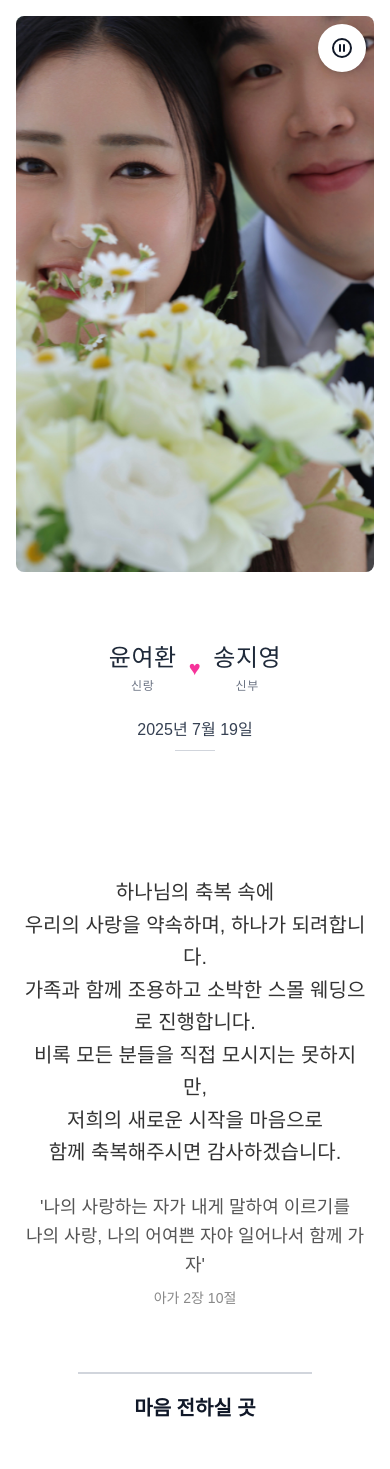
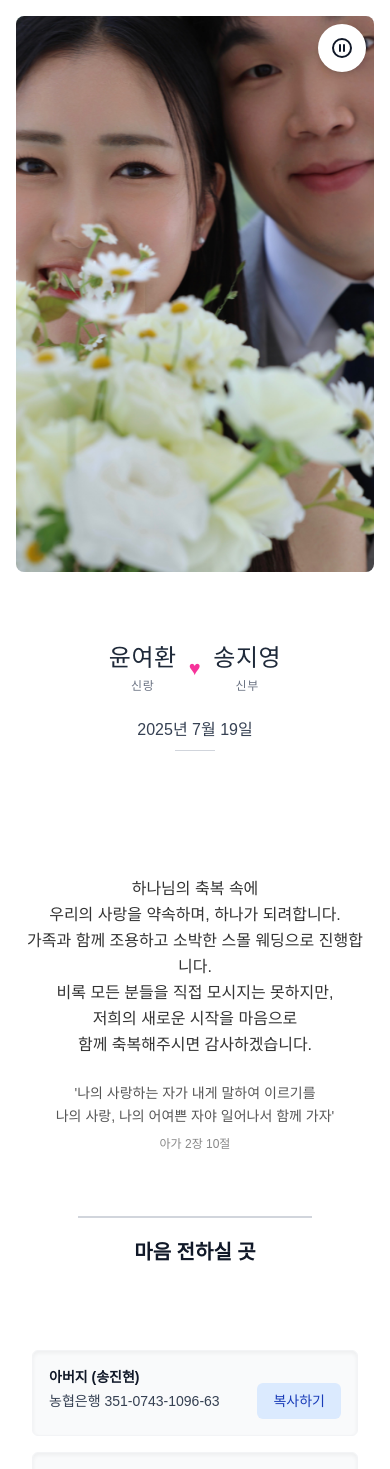
Before and after one commit to dev-hann/wedding, a Next.js app: page /song in a window 390 px wide. Shown: the top 1469 px of the page. Built offline with nearby package versions, Linux system fonts and the light colour scheme.

Commit message:
🐛 Fix: pinch zoom

```diff
--- a/src/app/hann/page.tsx
+++ b/src/app/hann/page.tsx
@@ -36,6 +36,10 @@ const accounts: Account[] = [
 export default function Page() {
   return (
     <>
+      <meta
+        name="viewport"
+        content="width=device-width, initial-scale=1.0, maximum-scale=1.0, user-scalable=no"
+      />
       <div className="max-w-lg mx-auto text-gray-900">
         <AudioFloatButton />
         <section className="p-4 min-h-[100svh] flex flex-col">
--- a/src/app/layout.tsx
+++ b/src/app/layout.tsx
@@ -15,6 +15,16 @@ const geistMono = Geist_Mono({
 export const metadata: Metadata = {
   title: "여환 & 지영, 결혼합니다!",
   description: "소중한 사람들과 함께하는 결혼식에 초대합니다.",
+  openGraph: {
+    type: "website",
+    url: "https://dev-hann.vercel.app",
+    images: [
+      {
+        url: "https://dev-hann.vercel.app/images/main.jpeg",
+        alt: "여환 & 지영, 결혼합니다!",
+      },
+    ],
+  },
 };
 
 export default function RootLayout({
@@ -24,10 +34,6 @@ export default function RootLayout({
 }>) {
   return (
     <html lang="ko">
-      <meta
-        name="viewport"
-        content="width=device-width, initial-scale=1.0, maximum-scale=1.0, user-scalable=no"
-      />
       <body
         className={`${geistSans.variable} ${geistMono.variable} antialiased`}
       >
--- a/src/app/song/page.tsx
+++ b/src/app/song/page.tsx
@@ -27,6 +27,10 @@ const accounts: Account[] = [
 export default function Page() {
   return (
     <>
+      <meta
+        name="viewport"
+        content="width=device-width, initial-scale=1.0, maximum-scale=1.0, user-scalable=no"
+      />
       <div className="max-w-lg mx-auto text-gray-900">
         <AudioFloatButton />
         <section className="p-4 min-h-[100svh] flex flex-col">
--- a/src/components/AccountSection/index.tsx
+++ b/src/components/AccountSection/index.tsx
@@ -1,6 +1,5 @@
 "use client";
 
-import React, { useRef, useState, useLayoutEffect } from "react";
 import { Account } from "@/models/account";
 
 type AccountGroup = {
--- a/src/components/BlessingText/index.tsx
+++ b/src/components/BlessingText/index.tsx
@@ -1,7 +1,7 @@
 export default function BlessingText() {
   return (
     <div className="text-center px-6 py-8">
-      <p className="text-xl text-[#333] leading-relaxed font-normal">
+      <p className="text-base sm:text-lg md:text-xl text-[#333] leading-relaxed font-normal">
         하나님의 축복 속에
         <br />
         우리의 사랑을 약속하며, 하나가 되려합니다.
@@ -16,12 +16,12 @@ export default function BlessingText() {
       </p>
 
       <div className="mt-6">
-        <p className="text-lg text-[#555] leading-relaxed font-light">
-          '나의 사랑하는 자가 내게 말하여 이르기를
+        <p className="text-sm sm:text-base md:text-lg text-[#555] leading-relaxed font-light">
+          &apos;나의 사랑하는 자가 내게 말하여 이르기를
           <br />
-          나의 사랑, 나의 어여쁜 자야 일어나서 함께 가자'
+          나의 사랑, 나의 어여쁜 자야 일어나서 함께 가자&apos;
         </p>
-        <p className="mt-2 text-sm text-[#888]">아가 2장 10절</p>
+        <p className="mt-2 text-xs sm:text-sm text-[#888]">아가 2장 10절</p>
       </div>
     </div>
   );
```
